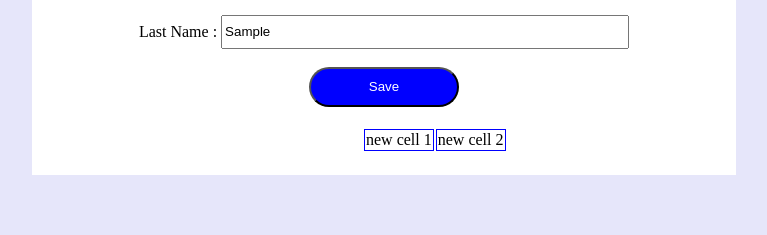
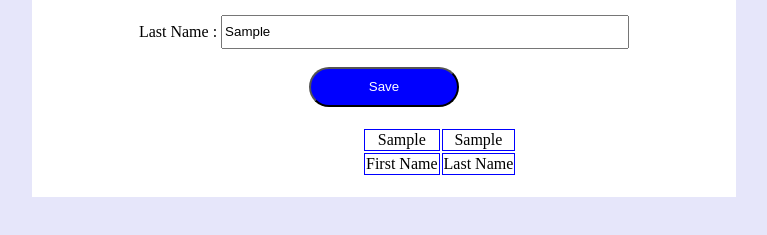
Before and after one commit to suchisharma0525/my-task, a plain HTML site: page index.html in a window 1280 px wide. Both pictures are taken after typing "Sample", "Sample" into the empty fields and a click on the button "Save". Shown: the part 237-472 px from the top of the page, without its empty margins (256-1023 px from the left). Drawn offline with Linux system fonts and the light colour scheme.

Commit message:
Update index.html

```diff
--- a/index.html
+++ b/index.html
@@ -64,21 +64,26 @@
         </form>
 
         <table id="myTable">
-            <tr>
-            </tr>
+            <thead>
+                  <tr>
+                      <td>First Name</td>
+                      <td>Last Name</td>
+                </tr>
+            </thead>
+            <tbody id="table_body"></tbody>
         </table>
     </div>
 </body>
 <script>
     function save() {
-
-
+        var first_name_value=document.getElementById("first_name").value;
+        var last_name_value=document.getElementById("last_name").value;
         var table = document.getElementById("myTable");
         var row = table.insertRow(0);
         var cell1 = row.insertCell(0);
         var cell2 = row.insertCell(1);
-        cell1.innerHTML = "new cell 1";
-        cell2.innerHTML = "new cell 2";
+        cell1.innerHTML = first_name_value;
+        cell2.innerHTML = last_name_value;
     }
 </script>
 
```
